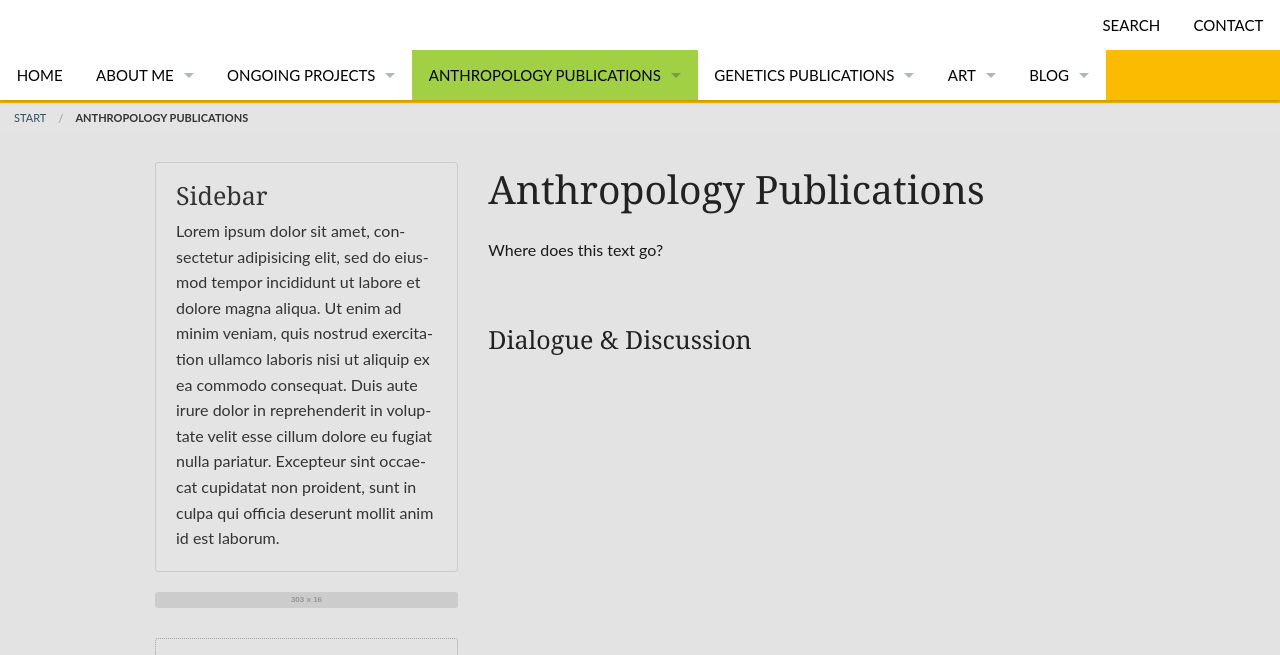
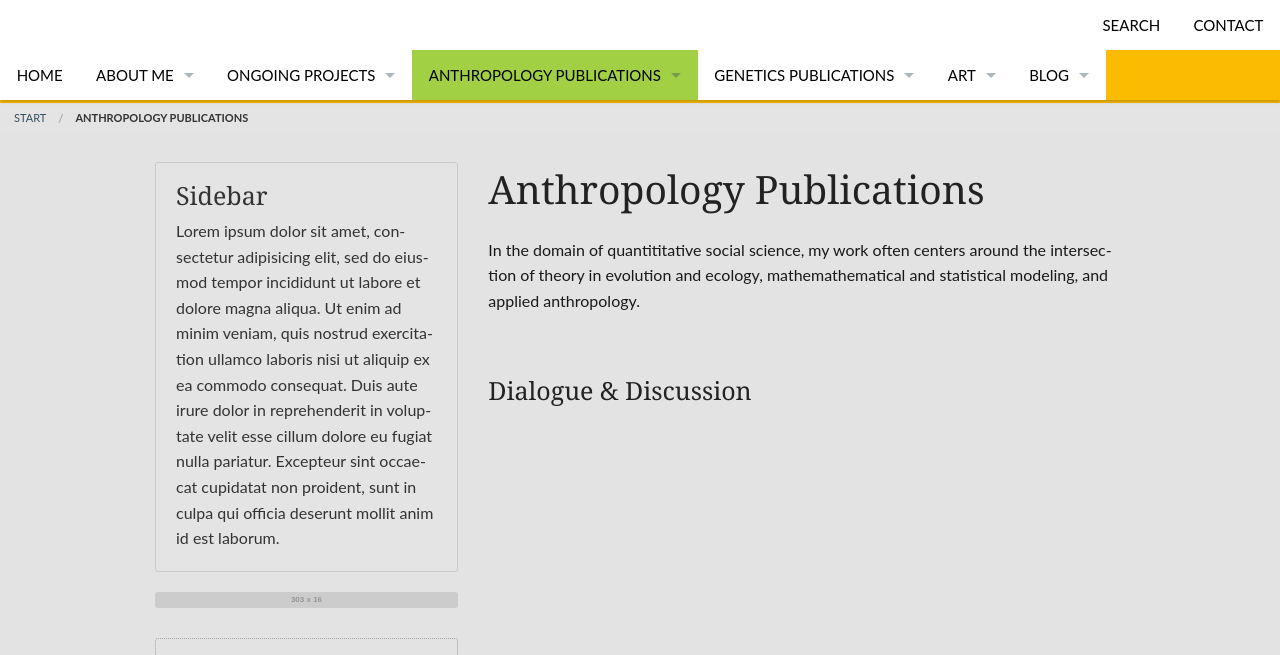
Before and after one commit to Ctross/Ctross.github.io, a Jekyll site: the page built from anthropology/index.md, in a window 1280 px wide and 900 px high, scrolled down 307 px, cut to the strip 0-655 px from the top of the window. Built offline with Jekyll 4.4.1, drawn with Linux system fonts in a browser that asks for light colours; comment, search, counter and statistics services are not loaded.

Commit message:
Update index.md

```diff
--- a/anthropology/index.md
+++ b/anthropology/index.md
@@ -47,4 +47,4 @@ meta_description:
 permalink:
 tawkto: true               # Enable tawk.to-Service › More › _config.yml
 ---
-Where does this text go?
+In the domain of quantititative social science, my work often centers around the intersection of theory in evolution and ecology,  mathemathematical and statistical modeling, and applied anthropology.
```
